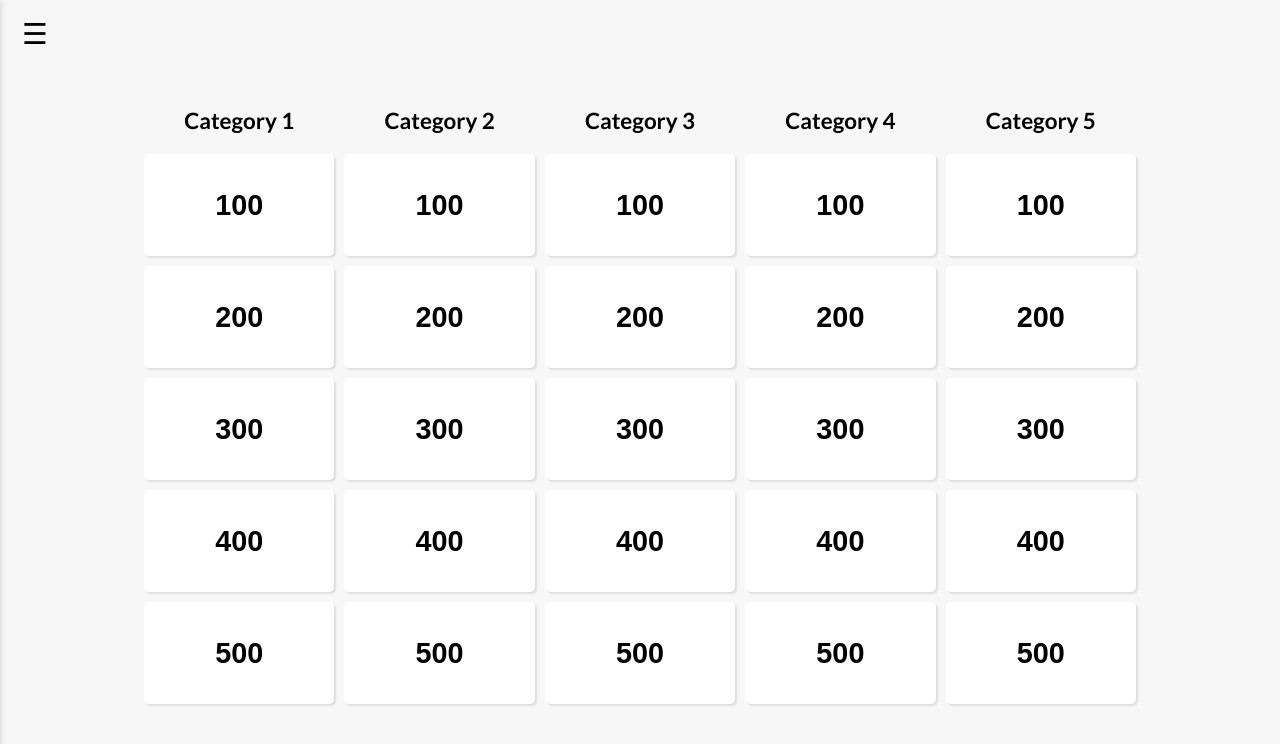
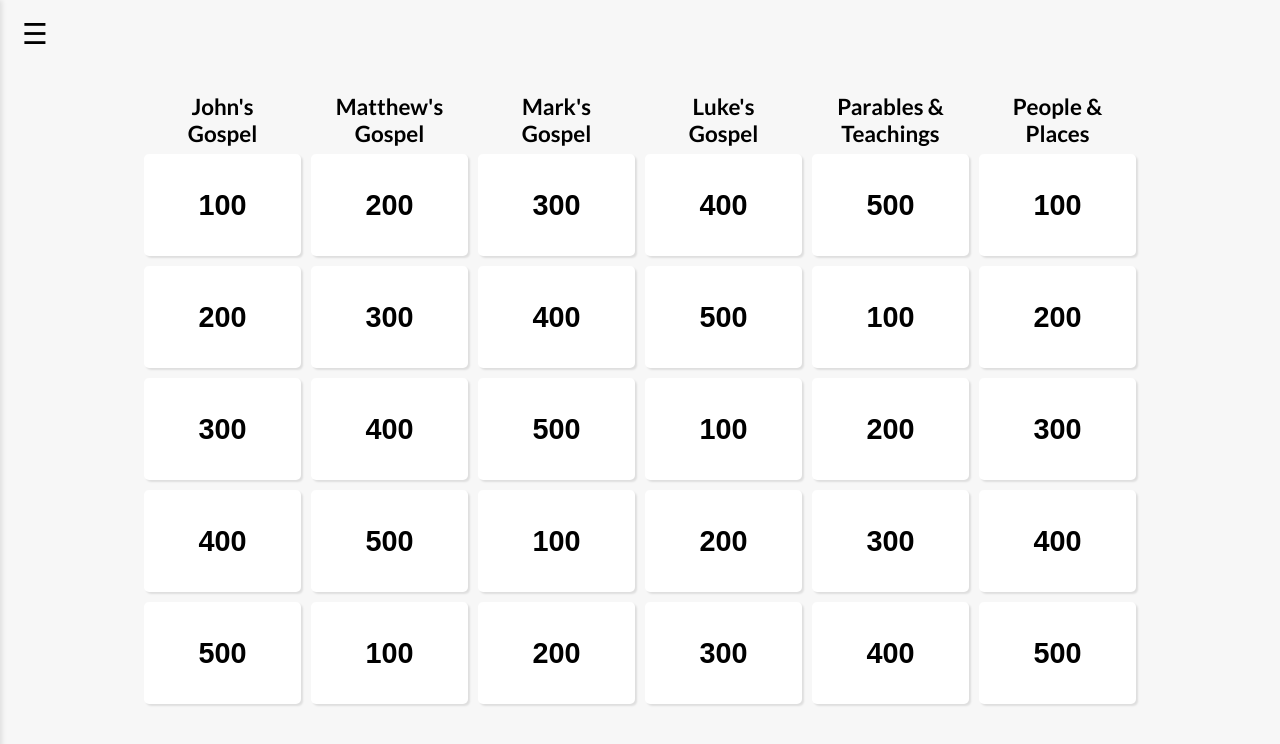
Before and after one commit to ercpham/jeopardy, a React (Vite) app in the folder frontend/: page / in a window 1280 px wide. Shown: the top 744 px of the page. Built offline with nearby package versions, Linux system fonts and the light colour scheme; no server answers.

Commit message:
Load categories and 30 entries

```diff
--- a/frontend/src/components/Board.tsx
+++ b/frontend/src/components/Board.tsx
@@ -33,7 +33,7 @@ const Board: React.FC<{ questions: Question[]; triggerAnimation: boolean }> = ({
   } = useBoard();
   const [animate, setAnimate] = useState(false);
   const [categories, setCategories] = useState(
-    Array.from({ length: 5 }, (_, index) => `Category ${index + 1}`)
+    Array.from({ length: 6 }, (_, index) => `Category ${index + 1}`)
   );
   const [editingIndex, setEditingIndex] = useState<number | null>(null);
 
@@ -45,13 +45,25 @@ const Board: React.FC<{ questions: Question[]; triggerAnimation: boolean }> = ({
     }
   }, [triggerAnimation]);
 
-  const normalizedQuestions = Array.from({ length: 25 }, (_, index) => {
+  useEffect(() => {
+    if (questions.length > 0 && questions.every((q) => q.category)) {
+      const newCategories = Array.from(
+        new Set(questions.map((q) => q.category).filter((c): c is string => !!c))
+      );
+      if (newCategories.length === 6) {
+        setCategories(newCategories);
+      }
+    }
+  }, [questions]);
+
+  const normalizedQuestions = Array.from({ length: 30 }, (_, index) => {
     return (
       questions[index] || {
         id: `blank-${index}`,
         questionText: "",
         answerText: "",
         referenceText: "",
+        revealed: false,
       }
     );
   });
@@ -71,7 +83,9 @@ const Board: React.FC<{ questions: Question[]; triggerAnimation: boolean }> = ({
         return newSet;
       });
       setRecentlyClickedIndex(index); // Update the recently clicked index
-      const pointValue = Math.floor(index / 5 + 1) * 100;
+      const pointValue =
+        normalizedQuestions[index]?.pointValue ||
+        Math.floor(index / 6 + 1) * 100;
       setTargetScore(pointValue); // Set the target score in context
       navigate(`/question/${id}`);
     }
@@ -114,17 +128,23 @@ const Board: React.FC<{ questions: Question[]; triggerAnimation: boolean }> = ({
           </div>
         ))}
         {normalizedQuestions.map((question, index) => {
-          const pointValue = Math.floor(index / 5 + 1) * 100;
+          const pointValue =
+            question.pointValue || Math.floor(index / 6 + 1) * 100;
           const isClicked = clickedCells.has(question.id);
           const isRecentlyClicked = recentlyClickedIndex === index;
 
           return (
             <button
               key={question.id}
-              className={`board-button ${isClicked ? "clicked" : ""} ${animate ? "animate" : ""} ${isRecentlyClicked ? "recentlyClicked" : ""}`}
+              className={`board-button ${isClicked ? "clicked" : ""} ${
+                animate ? "animate" : ""
+              } ${isRecentlyClicked ? "recentlyClicked" : ""}`}
               onClick={() => handleButtonClick(question.id, index)}
               disabled={question.id.startsWith("blank")}
-              style={{ animationDelay: `${index * 0.02}s`, zIndex: 25 - index }} // Stagger animation
+              style={{
+                animationDelay: `${index * 0.02}s`,
+                zIndex: 30 - index,
+              }} // Stagger animation
             >
               {question.id.startsWith("blank") ? "" : pointValue}
             </button>
--- a/frontend/src/components/Menu.tsx
+++ b/frontend/src/components/Menu.tsx
@@ -39,20 +39,52 @@ const Menu: React.FC<MenuProps> = ({
     const reader = new FileReader();
     reader.onload = (e) => {
       const text = e.target?.result as string;
-      const parsedQuestions = text
-        .split("\n")
-        .slice(1)
-        .filter((line) => line.trim() !== "")
-        .map((line, index) => {
-          const [questionText, answerText, referenceText] = line.split("\t");
-          return {
-            id: `${index + 1}`,
-            questionText: questionText || "",
-            answerText: answerText || "",
-            referenceText: referenceText || "",
-            revealed: false,
-          };
+      const lines = text.split("\n").filter((line) => line.trim() !== "");
+      const headers = lines[0].split("\t").map((h) => h.trim());
+      const questionLines = lines.slice(1);
+
+      const hasCategory = headers.includes("Category");
+      const hasPointValue = headers.includes("Point Value");
+
+      let parsedQuestions = questionLines.map((line, index) => {
+        const values = line.split("\t");
+        const question: any = {
+          id: `${index + 1}`,
+          revealed: false,
+        };
+
+        headers.forEach((header, i) => {
+          switch (header) {
+            case "Question":
+              question.questionText = values[i] || "";
+              break;
+            case "Answer":
+              question.answerText = values[i] || "";
+              break;
+            case "Reference":
+              question.referenceText = values[i] || "";
+              break;
+            case "Category":
+              question.category = values[i] || "";
+              break;
+            case "Point Value":
+              question.pointValue = parseInt(values[i], 10) || 0;
+              break;
+          }
         });
+
+        return question;
+      });
+
+      if (hasCategory && hasPointValue) {
+        parsedQuestions.sort((a, b) => {
+          if (a.pointValue !== b.pointValue) {
+            return a.pointValue - b.pointValue;
+          }
+          return a.category.localeCompare(b.category);
+        });
+      }
+
       setQuestions(parsedQuestions);
       handleResetBoardState();
     };
--- a/frontend/src/context/QuestionsContext.tsx
+++ b/frontend/src/context/QuestionsContext.tsx
@@ -28,6 +28,8 @@ export interface Question {
   answerText: string;
   referenceText: string;
   revealed: boolean;
+  category?: string;
+  pointValue?: number;
 }
 
 interface QuestionsContextType {
--- a/frontend/src/data/sample_questions.json
+++ b/frontend/src/data/sample_questions.json
@@ -4,174 +4,269 @@
     "questionText": "By which gate in Jerusalem is Bethesda?",
     "answerText": "Sheep Gate",
     "referenceText": "John 5:2",
-    "revealed": false
+    "revealed": false,
+    "category": "John's Gospel",
+    "pointValue": 100
   },
   {
     "id": "2",
     "questionText": "On what day did Jesus heal the invalid by Bethesda?",
     "answerText": "Sabbath",
     "referenceText": "John 5:16",
-    "revealed": false
+    "revealed": false,
+    "category": "John's Gospel",
+    "pointValue": 200
   },
   {
     "id": "3",
     "questionText": "What reason does Jesus give for why the Jews \"search the Scriptures\"?",
     "answerText": "They \"think that in them you have eternal life\"",
     "referenceText": "John 5:39",
-    "revealed": false
+    "revealed": false,
+    "category": "John's Gospel",
+    "pointValue": 300
   },
   {
     "id": "4",
+    "questionText": "To whom did Jesus say, 'I am the way, and the truth, and the life'?",
+    "answerText": "Thomas",
+    "referenceText": "John 14:6",
+    "revealed": false,
+    "category": "John's Gospel",
+    "pointValue": 400
+  },
+  {
+    "id": "5",
+    "questionText": "What was the first miracle Jesus performed, as recorded in John's Gospel?",
+    "answerText": "Turning water into wine",
+    "referenceText": "John 2:1-11",
+    "revealed": false,
+    "category": "John's Gospel",
+    "pointValue": 500
+  },
+  {
+    "id": "6",
     "questionText": "How many times does Matthew's gospel quote \"I desire mercy, and not sacrifice\"?",
     "answerText": "Two times",
     "referenceText": "Matthew 9:13, 12:7",
-    "revealed": false
-  },
-  {
-    "id": "5",
-    "questionText": "During the time of which high priest did David eat the bread of the Presence?",
-    "answerText": "Abiathar",
-    "referenceText": "Mark 2:26",
-    "revealed": false
-  },
-  {
-    "id": "6",
-    "questionText": "When Jesus heals the man with the shriveled hand, whose gospel records that Jesus experienced anger and grief?",
-    "answerText": "Mark",
-    "referenceText": "Mark 3:5",
-    "revealed": false
+    "revealed": false,
+    "category": "Matthew's Gospel",
+    "pointValue": 100
   },
   {
     "id": "7",
     "questionText": "Which prophet spoke: \"A bruised reed he will not break, and a smoldering wick he will not quench?\"",
     "answerText": "Isaiah",
     "referenceText": "Matthew 12:20",
-    "revealed": false
+    "revealed": false,
+    "category": "Matthew's Gospel",
+    "pointValue": 200
   },
   {
     "id": "8",
+    "questionText": "What reason does Jesus give for saying \"No one can serve two masters?\"",
+    "answerText": "\"for either he will hate the one and love the other, or he will be devoted to the one and despise the other.\"",
+    "referenceText": "Matthew 6:24",
+    "revealed": false,
+    "category": "Matthew's Gospel",
+    "pointValue": 300
+  },
+  {
+    "id": "9",
+    "questionText": "How does Jesus say false prophets are recognized?",
+    "answerText": "\"You will recognize them by their fruits\"",
+    "referenceText": "Matthew 7:16",
+    "revealed": false,
+    "category": "Matthew's Gospel",
+    "pointValue": 400
+  },
+  {
+    "id": "10",
+    "questionText": "Which cities does Jesus contrast with Tyre and Sidon?",
+    "answerText": "Korazin and Bethsaida",
+    "referenceText": "Matthew 11:21",
+    "revealed": false,
+    "category": "Matthew's Gospel",
+    "pointValue": 500
+  },
+  {
+    "id": "11",
+    "questionText": "During the time of which high priest did David eat the bread of the Presence?",
+    "answerText": "Abiathar",
+    "referenceText": "Mark 2:26",
+    "revealed": false,
+    "category": "Mark's Gospel",
+    "pointValue": 100
+  },
+  {
+    "id": "12",
+    "questionText": "When Jesus heals the man with the shriveled hand, whose gospel records that Jesus experienced anger and grief?",
+    "answerText": "Mark",
+    "referenceText": "Mark 3:5",
+    "revealed": false,
+    "category": "Mark's Gospel",
+    "pointValue": 200
+  },
+  {
+    "id": "13",
+    "questionText": "Who did Herodias's daughter ask for as a reward for her dancing?",
+    "answerText": "The head of John the Baptist",
+    "referenceText": "Mark 6:24-25",
+    "revealed": false,
+    "category": "Mark's Gospel",
+    "pointValue": 300
+  },
+  {
+    "id": "14",
+    "questionText": "What did the rich young ruler ask Jesus?",
+    "answerText": "\"what must I do to inherit eternal life?\"",
+    "referenceText": "Mark 10:17",
+    "revealed": false,
+    "category": "Mark's Gospel",
+    "pointValue": 400
+  },
+  {
+    "id": "15",
+    "questionText": "Who did the crowd ask Pilate to release instead of Jesus?",
+    "answerText": "Barabbas",
+    "referenceText": "Mark 15:11",
+    "revealed": false,
+    "category": "Mark's Gospel",
+    "pointValue": 500
+  },
+  {
+    "id": "16",
+    "questionText": "Who is blessed, \"for theirs is the kingdom of God?\"",
+    "answerText": "The poor",
+    "referenceText": "Luke 6:20",
+    "revealed": false,
+    "category": "Luke's Gospel",
+    "pointValue": 100
+  },
+  {
+    "id": "17",
+    "questionText": "To whom did the angel Gabriel appear to announce the birth of John the Baptist?",
+    "answerText": "Zechariah",
+    "referenceText": "Luke 1:11-13",
+    "revealed": false,
+    "category": "Luke's Gospel",
+    "pointValue": 200
+  },
+  {
+    "id": "18",
+    "questionText": "In the parable of the Good Samaritan, who was the first person to pass by the injured man?",
+    "answerText": "A priest",
+    "referenceText": "Luke 10:31",
+    "revealed": false,
+    "category": "Luke's Gospel",
+    "pointValue": 300
+  },
+  {
+    "id": "19",
+    "questionText": "Jesus's feet were anointed with ointment contained in what kind of flask?",
+    "answerText": "Alabaster",
+    "referenceText": "Luke 7:37",
+    "revealed": false,
+    "category": "Luke's Gospel",
+    "pointValue": 400
+  },
+  {
+    "id": "20",
+    "questionText": "Luke records Jesus saying \"Your sins are forgiven\" how many times?",
+    "answerText": "Three times",
+    "referenceText": "Luke 5:20, 23, Luke 7:48",
+    "revealed": false,
+    "category": "Luke's Gospel",
+    "pointValue": 500
+  },
+  {
+    "id": "21",
+    "questionText": "When salt has lost its taste, what is it good for?",
+    "answerText": "To be thrown out and trampled under people's feet",
+    "referenceText": "Matthew 5:13",
+    "revealed": false,
+    "category": "Parables & Teachings",
+    "pointValue": 100
+  },
+  {
+    "id": "22",
+    "questionText": "For those who relax the least of the commandments of the Law, what will they be called?",
+    "answerText": "Least in the kingdom of heaven",
+    "referenceText": "Matthew 5:19",
+    "revealed": false,
+    "category": "Parables & Teachings",
+    "pointValue": 200
+  },
+  {
+    "id": "23",
+    "questionText": "Performing what action will make you \"liable to the council?\"",
+    "answerText": "Whoever insults his brother",
+    "referenceText": "Matthew 5:22",
+    "revealed": false,
+    "category": "Parables & Teachings",
+    "pointValue": 300
+  },
+  {
+    "id": "24",
+    "questionText": "Can you make one hair white or black?",
+    "answerText": "No",
+    "referenceText": "Matthew 5:36",
+    "revealed": false,
+    "category": "Parables & Teachings",
+    "pointValue": 400
+  },
+  {
+    "id": "25",
+    "questionText": "What does Jesus say the hypocrites do when they pray?",
+    "answerText": "\"they love to stand and pray in the synagogues and at the street corners, that they may be seen by others\"",
+    "referenceText": "Matthew 6:5",
+    "revealed": false,
+    "category": "Parables & Teachings",
+    "pointValue": 500
+  },
+  {
+    "id": "26",
     "questionText": "What is another name for Thaddaeus, one of the twelve apostles?",
     "answerText": "Judas, the son of James",
     "referenceText": "Mark 3:18, Luke 6:16",
-    "revealed": false
+    "revealed": false,
+    "category": "People & Places",
+    "pointValue": 100
   },
   {
-    "id": "9",
-    "questionText": "Who is blessed, \"for theirs is the kingdom of God?\"",
-    "answerText": "The poor",
-    "referenceText": "Luke 6:20",
-    "revealed": false
-  },
-  {
-    "id": "10",
-    "questionText": "When salt has lost its taste, what is it good for?",
-    "answerText": "To be thrown out and trampled under people's feet",
-    "referenceText": "Matthew 5:13",
-    "revealed": false
-  },
-  {
-    "id": "11",
-    "questionText": "For those who relax the least of the commandments of the Law, what will they be called?",
-    "answerText": "Least in the kingdom of heaven",
-    "referenceText": "Matthew 5:19",
-    "revealed": false
-  },
-  {
-    "id": "12",
-    "questionText": "Performing what action will make you \"liable to the council?\"",
-    "answerText": "Whoever insults his brother",
-    "referenceText": "Matthew 5:22",
-    "revealed": false
-  },
-  {
-    "id": "13",
-    "questionText": "Can you make one hair white or black?",
-    "answerText": "No",
-    "referenceText": "Matthew 5:36",
-    "revealed": false
-  },
-  {
-    "id": "14",
-    "questionText": "What does Jesus say the hypocrites do when they pray?",
-    "answerText": "\"they love to stand and pray in the synagogues and at the street corners, that they may be seen by others\"",
-    "referenceText": "Matthew 6:5",
-    "revealed": false
-  },
-  {
-    "id": "15",
-    "questionText": "What reason does Jesus give for saying \"No one can serve two masters?\"",
-    "answerText": "\"for either he will hate the one and love the other, or he will be devoted to the one and despise the other.\"",
-    "referenceText": "Matthew 6:24",
-    "revealed": false
-  },
-  {
-    "id": "16",
-    "questionText": "What must be done before taking the speck out of your brother's eye?",
-    "answerText": "\"first take the log out of your own eye\"",
-    "referenceText": "Matthew 7:5, Luke 6:42",
-    "revealed": false
-  },
-  {
-    "id": "17",
-    "questionText": "How does Jesus say false prophets are recognized?",
-    "answerText": "\"You will recognize them by their fruits\"",
-    "referenceText": "Matthew 7:16",
-    "revealed": false
-  },
-  {
-    "id": "18",
+    "id": "27",
     "questionText": "Through which groups of people did the centurion speak to Jesus?",
     "answerText": "The elders of the Jews and his friends",
     "referenceText": "Luke 7:3, 6",
-    "revealed": false
+    "revealed": false,
+    "category": "People & Places",
+    "pointValue": 200
   },
   {
-    "id": "19",
+    "id": "28",
     "questionText": "Near the gate of which town did Jesus raise a widow's son from the dead?",
     "answerText": "Nain",
     "referenceText": "Luke 7:11",
-    "revealed": false
+    "revealed": false,
+    "category": "People & Places",
+    "pointValue": 300
   },
   {
-    "id": "20",
+    "id": "29",
     "questionText": "Who is greater than John the Baptist?",
     "answerText": "The one who is least in the kingdom of heaven / God",
     "referenceText": "Mathew 11:11, Luke 7:28",
-    "revealed": false
+    "revealed": false,
+    "category": "People & Places",
+    "pointValue": 400
   },
   {
-    "id": "21",
-    "questionText": "Which cities does Jesus contrast with Tyre and Sidon?",
-    "answerText": "Korazin and Bethsaida",
-    "referenceText": "Matthew 11:21",
-    "revealed": false
-  },
-  {
-    "id": "22",
-    "questionText": "What city does Jesus contrast with Sodom?",
-    "answerText": "Capernaum",
-    "referenceText": "Matthew 11:23",
-    "revealed": false
-  },
-  {
-    "id": "23",
-    "questionText": "Jesus's feet were anointed with ointment contained in what kind of flask?",
-    "answerText": "Alabaster",
-    "referenceText": "Luke 7:37",
-    "revealed": false
-  },
-  {
-    "id": "24",
-    "questionText": "Luke records Jesus saying \"Your sins are forgiven\" how many times?",
-    "answerText": "Three times",
-    "referenceText": "Luke 5:20, 23, Luke 7:48",
-    "revealed": false
-  },
-  {
-    "id": "25",
+    "id": "30",
     "questionText": "Who is Herod's household manager?",
     "answerText": "Chuza",
     "referenceText": "Luke 8:2",
-    "revealed": false
+    "revealed": false,
+    "category": "People & Places",
+    "pointValue": 500
   }
 ]
--- a/frontend/src/styles/Board.css
+++ b/frontend/src/styles/Board.css
@@ -1,6 +1,6 @@
 .board {
   display: grid;
-  grid-template-columns: repeat(5, 1fr);
+  grid-template-columns: repeat(6, 1fr);
   grid-template-rows: 3rem repeat(5, 1fr); /* Set the first row to 3rem and the rest to equal fractions */
   width: 80vw;
   height: 80vh;
```
Also changed, not shown: 2 other files (tests, documents, lock files or other folders).
